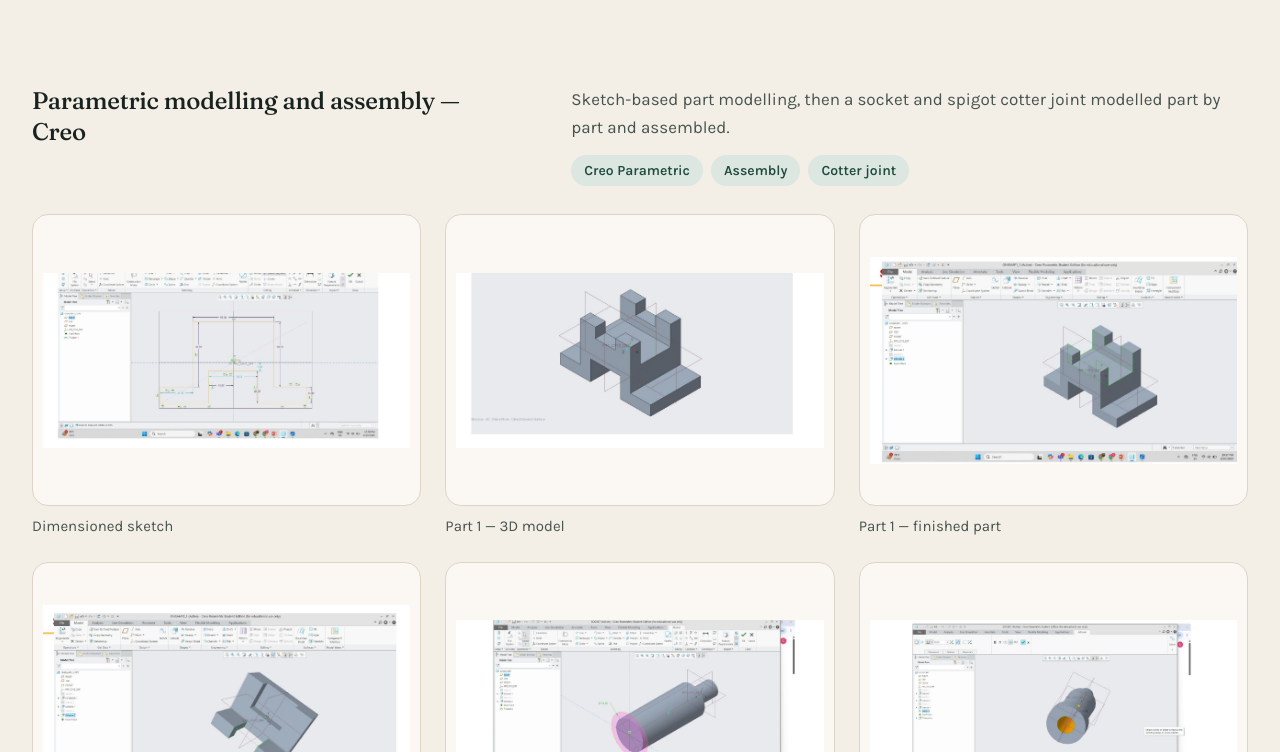
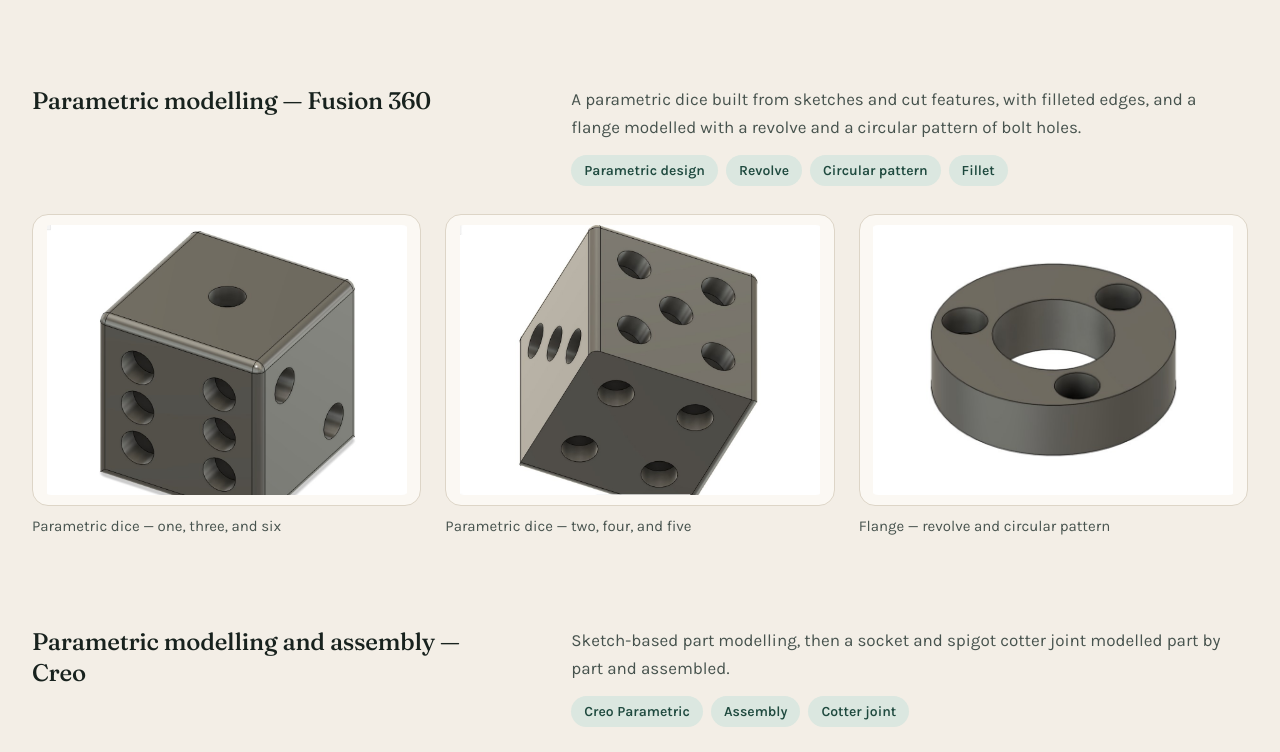
Before and after one commit to Chaitrakashyap/portfolio, a plain HTML site: page dp-cad.html in a window 1280 px wide. Shown: the part 1858-2610 px from the top of the page. Drawn offline with Linux system fonts and the light colour scheme.

Commit message:
CAD page: add Fusion 360 parametric modelling gallery
Parametric dice (two views) and a flange made with a revolve and a
circular pattern. Screenshots cropped to the model, which also removes
the account name and taskbar.

Co-Authored-By: Claude Opus 5.5 <noreply@anthropic.com>
Claude-Session: https://claude.ai/code/session_0177zFYNyuJr4PzEcdb6n3qp

```diff
--- a/dp-cad.html
+++ b/dp-cad.html
@@ -69,6 +69,18 @@
 
         <div class="gallery-group">
           <div class="gallery-head reveal">
+            <h3>Parametric modelling — Fusion 360</h3>
+            <div><p>A parametric dice built from sketches and cut features, with filleted edges, and a flange modelled with a revolve and a circular pattern of bolt holes.</p><div class="chips"><span class="chip">Parametric design</span><span class="chip">Revolve</span><span class="chip">Circular pattern</span><span class="chip">Fillet</span></div></div>
+          </div>
+          <div class="gallery contain reveal">
+            <figure><button class="shot" aria-label="View larger: Parametric dice"><img src="assets/simulations/fusion-parametric-dice-1.jpg" alt="Fusion 360 parametric dice model showing the one, three, and six faces" loading="lazy"></button><figcaption>Parametric dice — one, three, and six</figcaption></figure>
+            <figure><button class="shot" aria-label="View larger: Parametric dice, other faces"><img src="assets/simulations/fusion-parametric-dice-2.jpg" alt="Fusion 360 parametric dice model showing the two, four, and five faces" loading="lazy"></button><figcaption>Parametric dice — two, four, and five</figcaption></figure>
+            <figure><button class="shot" aria-label="View larger: Revolve and pattern flange"><img src="assets/simulations/fusion-revolve-pattern.jpg" alt="Fusion 360 flange made with a revolve and a circular pattern of three holes" loading="lazy"></button><figcaption>Flange — revolve and circular pattern</figcaption></figure>
+          </div>
+        </div>
+
+        <div class="gallery-group">
+          <div class="gallery-head reveal">
             <h3>Parametric modelling and assembly — Creo</h3>
             <div><p>Sketch-based part modelling, then a socket and spigot cotter joint modelled part by part and assembled.</p><div class="chips"><span class="chip">Creo Parametric</span><span class="chip">Assembly</span><span class="chip">Cotter joint</span></div></div>
           </div>
```
Also changed, not shown: assets/simulations/fusion-parametric-dice-1.jpg (added), assets/simulations/fusion-parametric-dice-2.jpg (added), assets/simulations/fusion-revolve-pattern.jpg (added).
